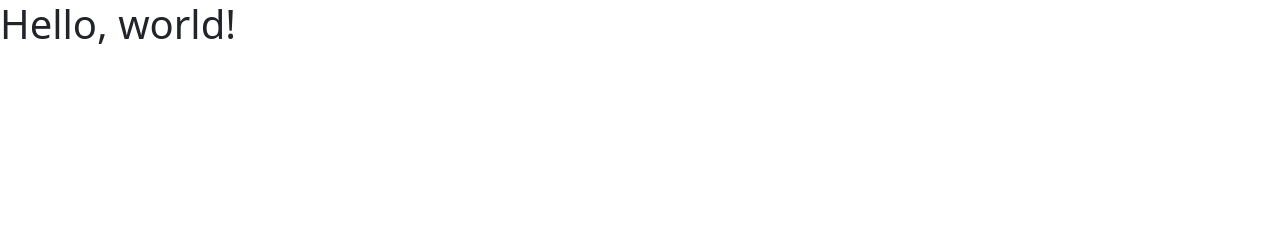
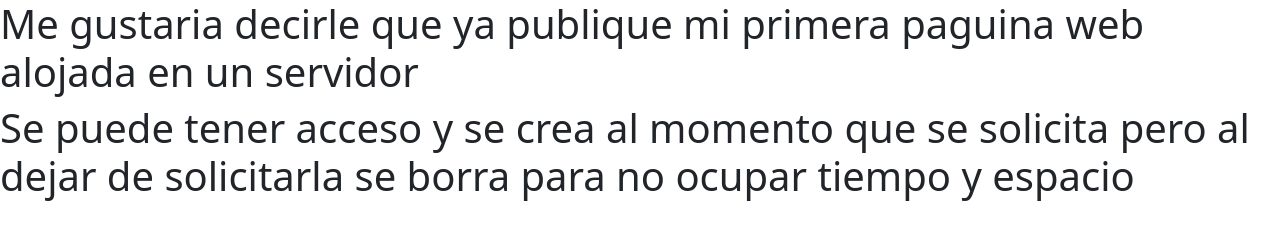
Before and after one commit to AnxBn/web.github.io, a plain HTML site: page docs/index.html in a window 1280 px wide. Drawn offline with nearby package versions, Linux system fonts and the light colour scheme.

Commit message:
Texto nuevo

```diff
--- a/docs/index.html
+++ b/docs/index.html
@@ -7,7 +7,10 @@
     <link href="https://cdn.jsdelivr.net/npm/bootstrap@5.3.7/dist/css/bootstrap.min.css" rel="stylesheet" integrity="sha384-LN+7fdVzj6u52u30Kp6M/trliBMCMKTyK833zpbD+pXdCLuTusPj697FH4R/5mcr" crossorigin="anonymous">
   </head>
   <body>
-    <h1>Hello, world!</h1>
+    <h1>Me gustaria decirle que ya publique mi primera paguina web alojada en un servidor
+    </h1>
+
+    <h1>Se puede tener acceso y se crea al momento que se solicita pero al dejar de solicitarla se borra para no ocupar tiempo y espacio</h1>
     <script src="https://cdn.jsdelivr.net/npm/bootstrap@5.3.7/dist/js/bootstrap.bundle.min.js" integrity="sha384-ndDqU0Gzau9qJ1lfW4pNLlhNTkCfHzAVBReH9diLvGRem5+R9g2FzA8ZGN954O5Q" crossorigin="anonymous"></script>
   </body>
 </html>
```
